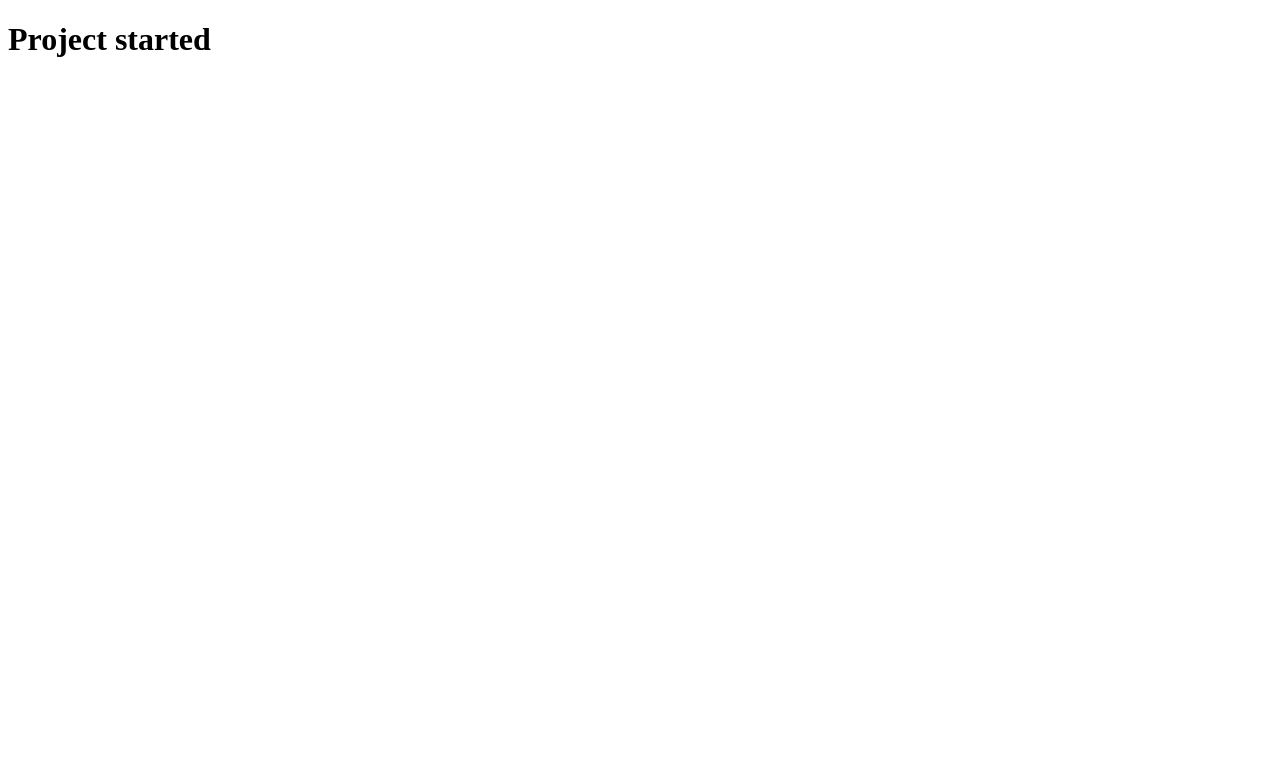
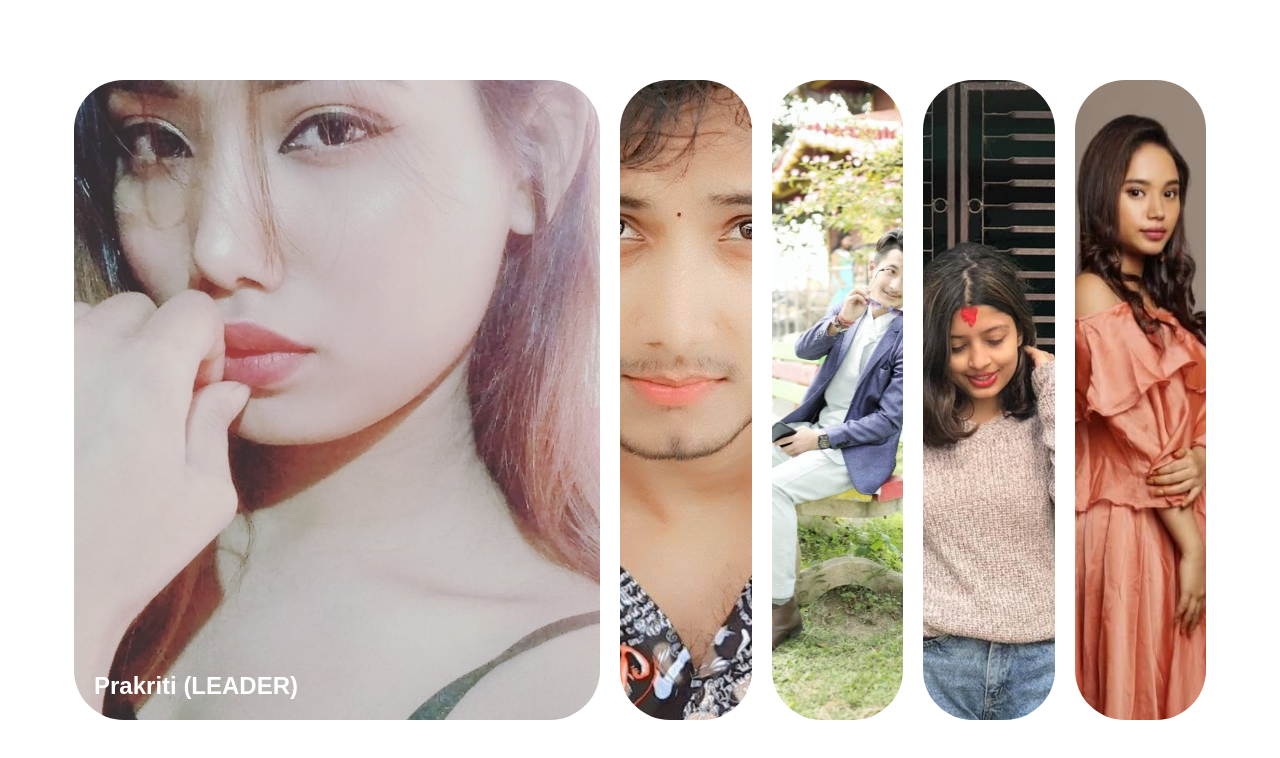
Before and after one commit to nirajtimila/bidyakasam-pubg, a website: page index.html in a window 1280 px wide. Drawn offline with Linux system fonts and the light colour scheme; a web font is replaced by a local one.

Commit message:
photo slider

```diff
--- a/index.html
+++ b/index.html
@@ -4,9 +4,41 @@
     <meta charset="UTF-8">
     <meta http-equiv="X-UA-Compatible" content="IE=edge">
     <meta name="viewport" content="width=device-width, initial-scale=1.0">
+    <link rel="stylesheet" href="style.css">
+    <link rel="stylesheet" href="https://cdnjs.cloudflare.com/ajax/libs/font-awesome/5.15.4/css/all.min.css">
     <title>Bidyakasam</title>
 </head>
 <body>
-    <h1>Project started</h1>
+
+  <div class="container">
+
+  <div class="panel active" style="background-image: url('img/prakriti.jpg')">
+    <h3>Prakriti (LEADER)</h3>
+
+  </div>
+
+  <div class="panel" style="background-image: url('img/sagar.jpg')">
+    <h3>Sagar(ELITE)</h3>
+  </div>
+
+  <div class="panel" style="background-image: url('img/sahil.jpg')">
+    <h3>Sahil(CO-LEADER)</h3>
+  </div>
+
+  <div class="panel" style="background-image: url('img/prasna.jpg')">
+    <h3>Prasna(ELITE)</h3>
+  </div>
+
+  <div class="panel" style="background-image: url('img/celina.jpg')">
+    <h3>Celina(MEMBER)</h3>
+  </div>
+
+
+</div>
+
+
+
+    <script src="script.js"></script>
 </body>
+
 </html>
--- a/script.js
+++ b/script.js
@@ -0,0 +1,14 @@
+const panels = document.querySelectorAll('.panel')
+
+panels.forEach(panel => {
+    panel.addEventListener('click', () => {
+        removeActiveClasses()
+        panel.classList.add('active')
+    })
+})
+
+function removeActiveClasses() {
+    panels.forEach(panel => {
+        panel.classList.remove('active')
+    })
+}
--- a/style.css
+++ b/style.css
@@ -0,0 +1,64 @@
+@import url('https://fonts.googleapis.com/css?family=Muli&display=swap');
+
+* {
+  box-sizing: border-box;
+}
+
+body {
+  font-family: 'Muli', sans-serif;
+  display: flex;
+  align-items: center;
+  justify-content: center;
+  height: 100vh;
+  overflow: hidden;
+  margin: 0;
+}
+
+.container {
+  display: flex;
+  width: 90vw;
+}
+
+.panel {
+  background-size: cover;
+  background-position: center;
+  background-repeat: no-repeat;
+  height: 80vh;
+  border-radius: 50px;
+  color: #fff;
+  cursor: pointer;
+  flex: 0.5;
+  margin: 10px;
+  position: relative;
+  transition: flex 0.7s ease-in;
+}
+
+.panel h3 {
+  font-size: 24px;
+  position: absolute;
+  bottom: 20px;
+  left: 20px;
+  margin: 0;
+  opacity: 0;
+}
+
+.panel.active {
+  flex: 2;
+
+}
+
+.panel.active h3 {
+  opacity: 1;
+  transition: opacity 0.3s ease-in 0.4s;
+}
+
+@media (max-width: 480px) {
+  .container {
+    width: 100vw;
+  }
+
+  .panel:nth-of-type(4),
+  .panel:nth-of-type(5) {
+    display: none;
+  }
+}
```
Also changed, not shown: package.json (+7 -2 lines), img/celina.jpg (added), img/prakriti.jpg (added), img/prasna.jpg (added), img/sagar.jpg (added), img/sahil.jpg (added), prakriti.jpg (added), 2 other files.
